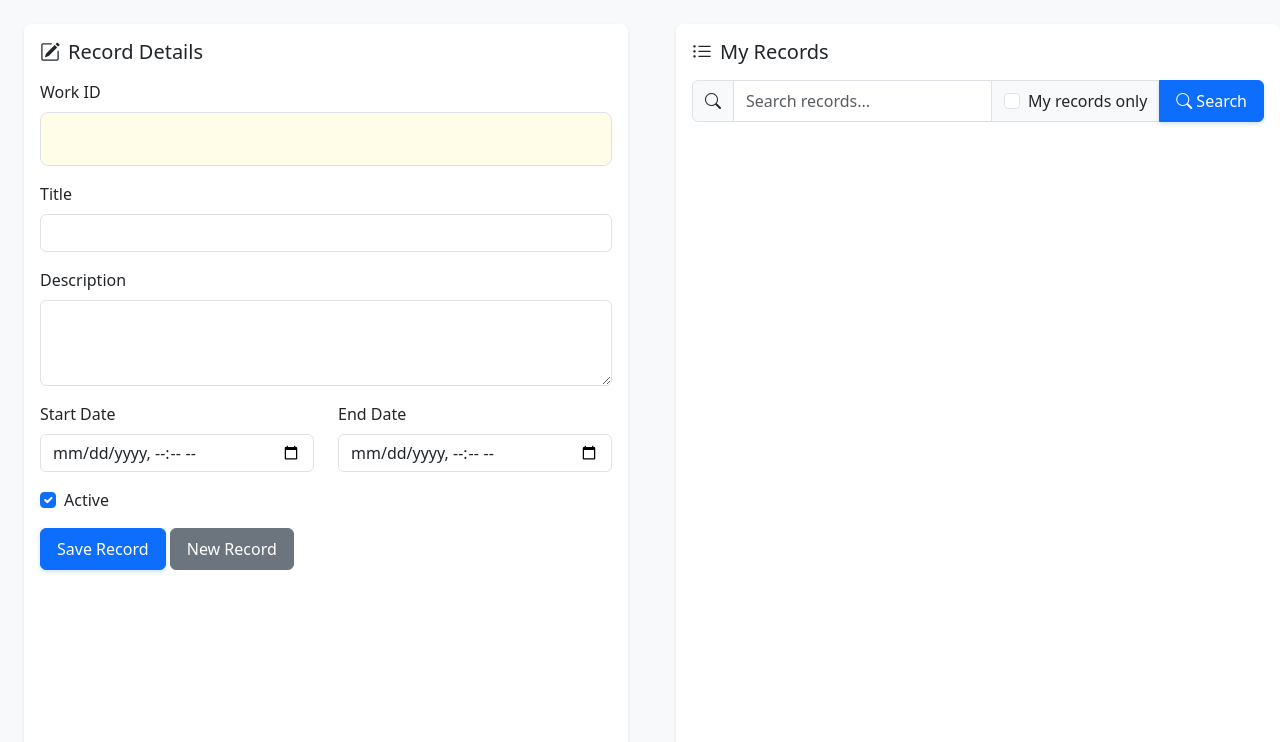
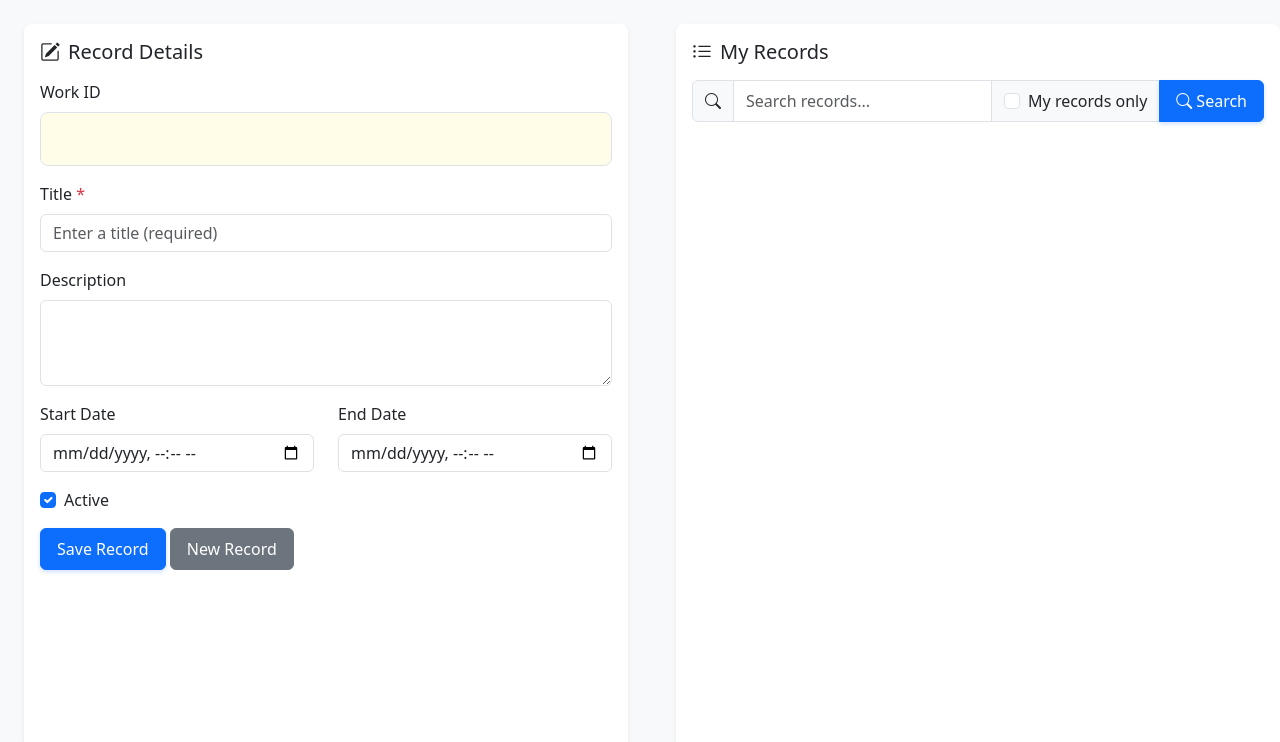
Before and after one commit to dirkpetersen/flasks, a Flask app: template work-id/templates/index.html in a window 1280 px wide. Shown: the part 58-800 px from the top of the page. Run offline with Flask 3, Linux system fonts and the light colour scheme; the template is opened without the code that fills it, so the values that code supplies are empty; some libraries are stand-ins or nearby versions.

Commit message:
feat: Add title validation and improve CAPTCHA handling

```diff
--- a/work-id/static/js/main.js
+++ b/work-id/static/js/main.js
@@ -195,30 +195,22 @@ document.addEventListener('DOMContentLoaded', function() {
     document.getElementById('recordForm').addEventListener('submit', function(e) {
         e.preventDefault();
 
-        const captchaContainer = document.getElementById('captchaContainer');
-        const captchaInput = document.getElementById('captchaInput');
+        // Validate title field
+        const titleInput = document.getElementById('title');
+        if (!titleInput.value.trim()) {
+            alert('Title is required');
+            titleInput.focus();
+            return false;
+        }
 
-        const formData = {
-            id: recordIdInput.value,
-            title: document.getElementById('title').value,
-            description: document.getElementById('description').value,
-            start_date: document.getElementById('startDate').value,
-            end_date: document.getElementById('endDate').value,
-            work_type: document.getElementById('workType').value,
-            required_apps: $('#requiredApps').val(),
-            active: document.getElementById('active').checked,
-            captcha: captchaInput ? captchaInput.value : ''
-        };
-
-        // Show CAPTCHA modal on first save attempt
+        // Show CAPTCHA modal on save attempt
         const captchaModal = new bootstrap.Modal(document.getElementById('captchaModal'));
         loadCaptcha().then(() => {
             captchaModal.show();
-            console.log('CAPTCHA modal displayed');
         }).catch(error => {
             console.error('Failed to load CAPTCHA:', error);
+            alert('Failed to load CAPTCHA. Please try again.');
         });
-        return false; // Stop form submission until CAPTCHA is verified
 
         const isNewRecord = formData.id === document.getElementById('recordId').getAttribute('data-new-id');
         const method = isNewRecord ? 'POST' : 'PUT';
@@ -259,8 +251,17 @@ document.addEventListener('DOMContentLoaded', function() {
 // Function to handle form submission with CAPTCHA
 function submitWithCaptcha() {
     const captchaInput = document.getElementById('captchaInput');
-    if (!captchaInput.value) {
+    const titleInput = document.getElementById('title');
+
+    if (!titleInput.value.trim()) {
+        alert('Title is required');
+        titleInput.focus();
+        return;
+    }
+
+    if (!captchaInput.value.trim()) {
         alert('Please complete the CAPTCHA verification');
+        captchaInput.focus();
         return;
     }
 
--- a/work-id/templates/index.html
+++ b/work-id/templates/index.html
@@ -42,8 +42,12 @@
                     </div>
 
                     <div class="mb-3">
-                        <label class="form-label">Title</label>
-                        <input type="text" class="form-control" id="title" required maxlength="100">
+                        <label class="form-label">Title <span class="text-danger">*</span></label>
+                        <input type="text" class="form-control" id="title" required maxlength="100"
+                               placeholder="Enter a title (required)">
+                        <div class="invalid-feedback">
+                            Please provide a title.
+                        </div>
                     </div>
 
                     <div class="mb-3">
```
